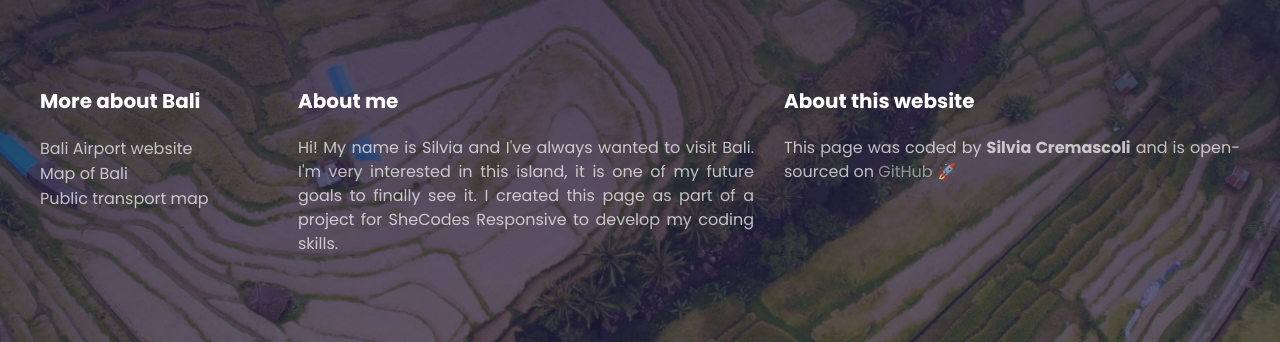
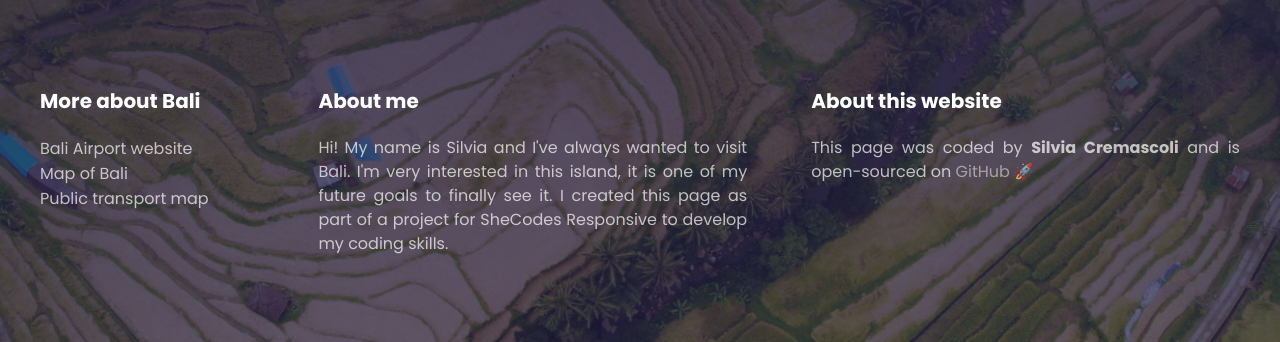
Before and after one commit to silviacremascoli/travel-page-bali, a plain HTML site: page index.html in a window 1280 px wide. Shown: the part 741-1083 px from the top of the page. Drawn offline with Linux system fonts and the light colour scheme.

Commit message:
Increased grid gap

```diff
--- a/src/style.css
+++ b/src/style.css
@@ -18,7 +18,7 @@ body {
 .grid {
   display: grid;
   grid-template-columns: 1fr 2fr 2fr;
-  grid-gap: 30px;
+  grid-gap: 64px;
 }
 
 header h1 {
```
